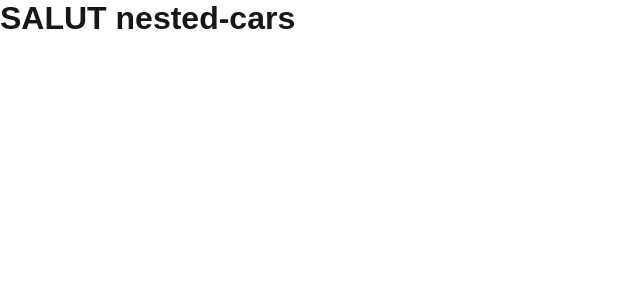
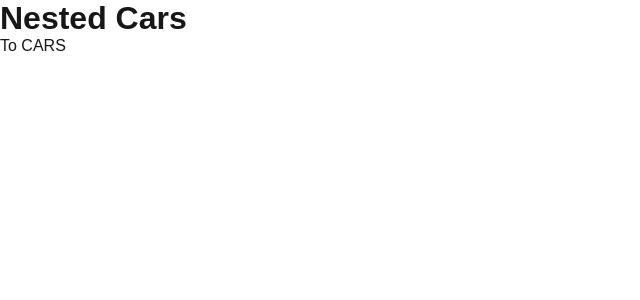
Before and after one commit to Chihiro88G/first-next-app, a Next.js app: page /cars/nested-cars in a window 1280 px wide. Shown: the top 300 px of the page, without its empty margins (0-640 px from the left). Built offline with nearby package versions, Linux system fonts and the light colour scheme.

Commit message:
added a nested route (page) and Link

```diff
--- /dev/null
+++ b/src/app/cars/nested-cars/page.tsx
@@ -0,0 +1,14 @@
+import Link from 'next/link';
+import { Fragment } from 'react';
+
+export default function NestedCars() {
+
+  return (
+    <Fragment>
+      <h1>Nested Cars</h1>
+      <Link href='./'>
+        To CARS
+      </Link>
+    </Fragment>
+  )
+}
--- a/src/app/layout.tsx
+++ b/src/app/layout.tsx
@@ -1,3 +1,5 @@
+// root layout requiring <html> and <body>
+
 import type { Metadata } from "next";
 import { Geist, Geist_Mono } from "next/font/google";
 import "../styles/globals.css";
```
